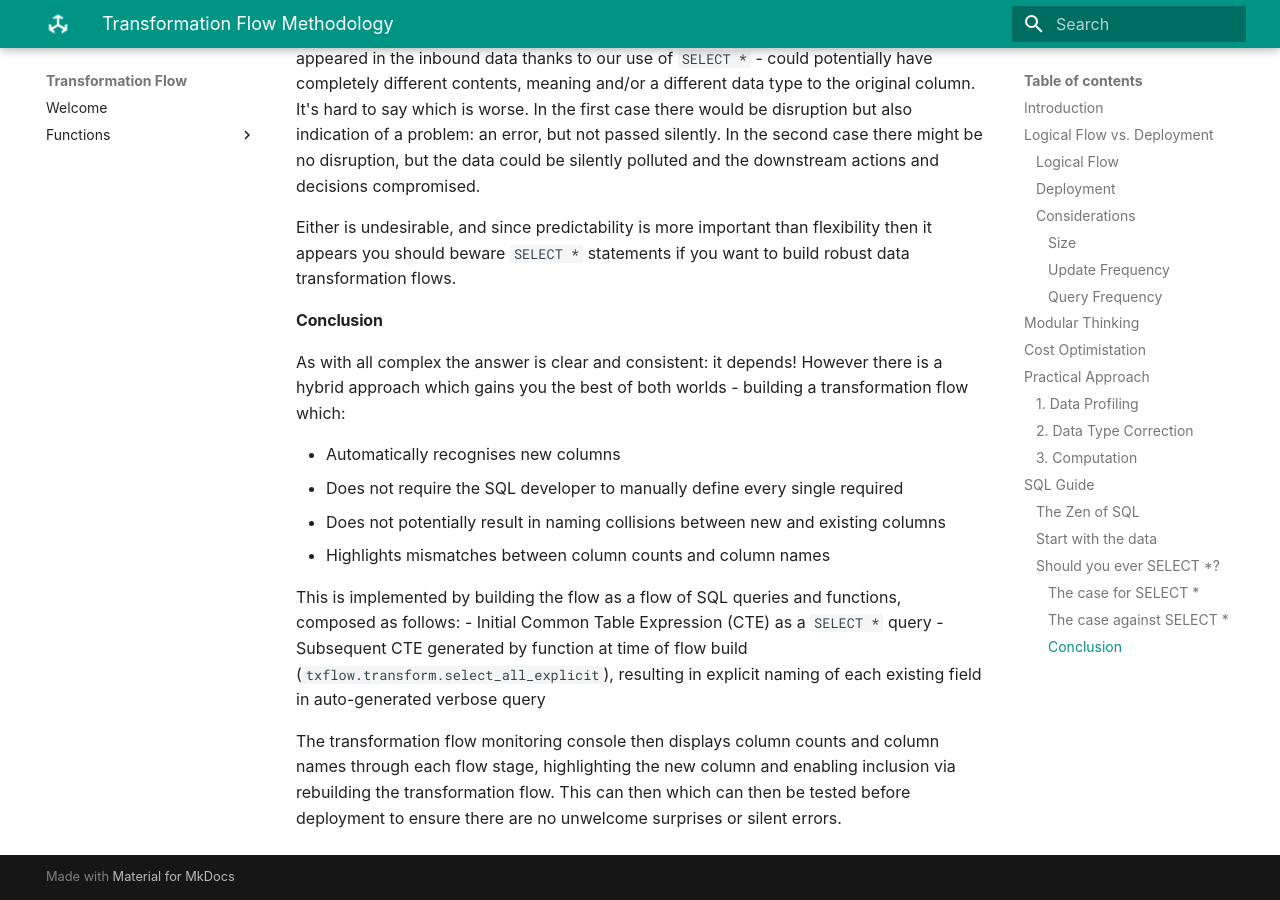
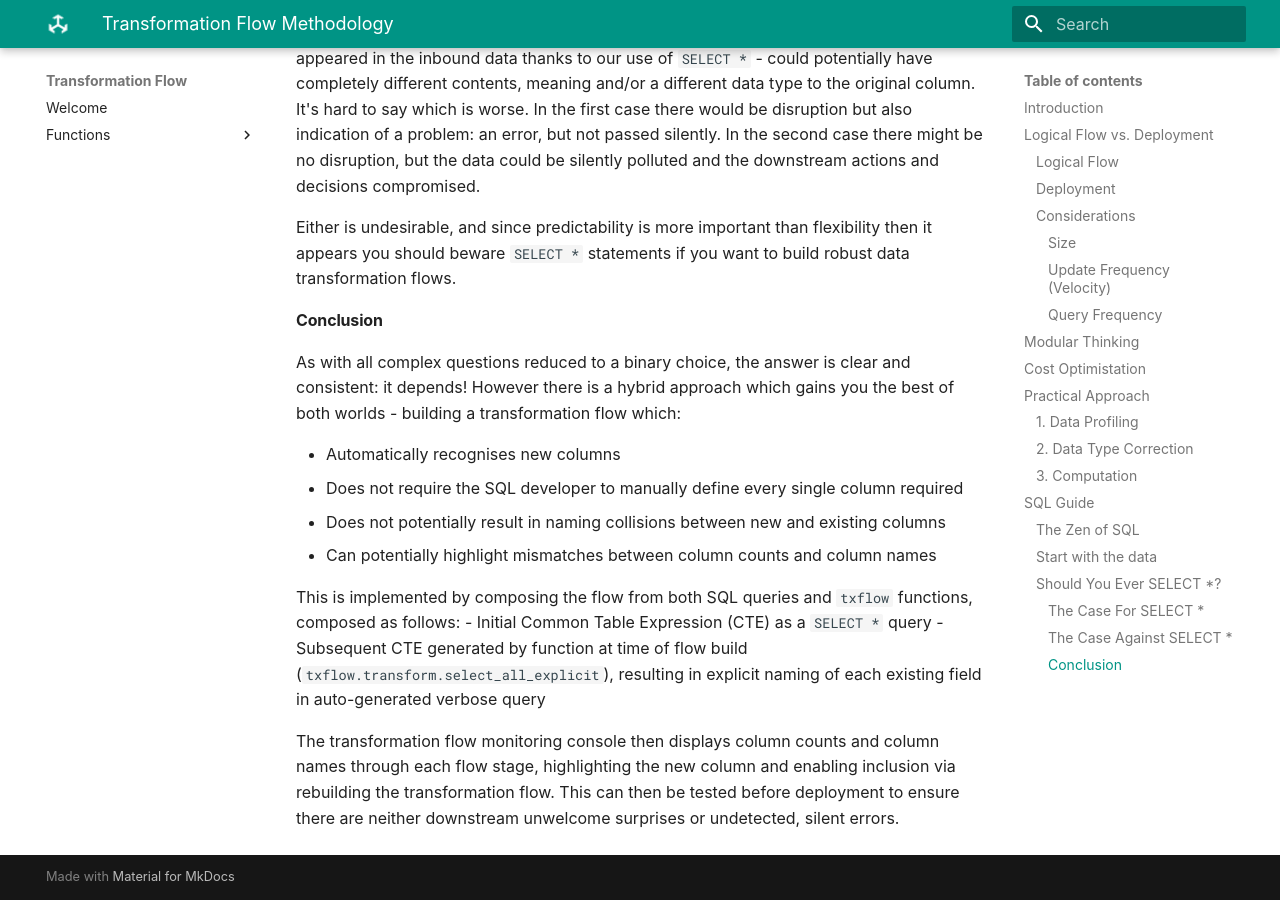
Before and after one commit to transformationflow/transformationflow.github.io, an MkDocs documentation site: the page built from docs/overview-methodology.md, in a window 1280 px wide and 900 px high, scrolled down 3575 px. Built offline with MkDocs 1.6.1 and Material for MkDocs 9.7.7, drawn with Linux system fonts in a browser that asks for light colours; some web fonts are replaced; comment, search, counter and statistics services are not loaded; some of the changed text lies outside the part shown.

Commit message:
masterplan update

```diff
--- a/docs/overview-methodology.md
+++ b/docs/overview-methodology.md
@@ -23,7 +23,7 @@ DBT/Dataform,
 On one end of the spectrum, a small dataset containing a few hundred thousand rows and appending a few thousand rows a day will not require a complex transformation deployment strategy.
 
 #### Size
-#### Update Frequency
+#### Update Frequency (Velocity)
 #### Query Frequency
 
 
@@ -73,17 +73,17 @@ So, in homage to the Zen of Python, we propose a subset of these guidelines to o
 
 ### Start with the data
 
-### Should you ever `SELECT * `?
+### Should You Ever `SELECT * `?
 The first SQL query you will ever write will probably start with `SELECT * FROM...`, which means 'SELECT every column from...' but is it right to use this?  You will see many guides which explicitly and unequivocally state that this is **bad practice** and should never be done!  In reality, the situation is a little more nuanced.
 
-#### The case for `SELECT *`
+#### The Case For `SELECT *`
 The first reason you'll need to `SELECT *` is simple: understanding your data.  You might have some documentation or general feel for the structure and content of the data you're working with, but you need to start with a `SELECT *` in order to bring the full dataset into your flow (potentially with a with a `WHERE` clause to limit the data returned).  Let's be clear, understanding your data is not simply selecting the data and giving the first 200 lines a cursory glance in table format.  This might be acceptable for a relatively small dataset which fits onto a screen or two, but you can draw some very wrong conclusions from visually inspecting a small sample from a large dataset so beware!
 
 In some SQL dialects (including BigQuery) you can add an `EXCEPT ()` statement to exclude specific columns which you excplicity do not want, potentially to avoid duplicate column names or to exclude columns which are known to be uninformative, not useful or simply not used.
 
 The benefit to this approach is that by not explicitly naming every column you want, if new columns appear in the data then they will automatically be included in your downstream flow.  Your query will also be more concise and therefore quicker to write, saving you - the SQL developer/author/magician - valuable time.
 
-#### The case against `SELECT *`
+#### The Case Against `SELECT *`
 However you may _not_ want new columns to automatically appear in your dataset or downstream flow!  By explicitly naming the columns you need then your query will be more verbose (not a problem when it's just a small set of columns, but when you have hundreds can quickly become extremely annoying and time-consuming), but it will also be more robust.  Imagine a scenario where a new column is introduced into the inbound data which conflicts with an important column name used in your downstream flow.
 
 In some SQL dialects, this would cause the query to fail - which could have significant implications for downstream consumers of data.  In BigQuery the query would not fail, but the second introduction of the column name would be aliased with a numerical suffix and any calculations, joins or aggregations which were intended to operate on this field would instead be operating on the new column.  This new column - the one which magically appeared in the inbound data thanks to our use of `SELECT *` - could potentially have completely different contents, meaning and/or a different data type to the original column.  It's hard to say which is worse.  In the first case there would be disruption but also indication of a problem: an error, but not passed silently.  In the second case there might be no disruption, but the data could be silently polluted and the downstream actions and decisions compromised.
@@ -91,15 +91,15 @@ In some SQL dialects, this would cause the query to fail - which could have sign
 Either is undesirable, and since predictability is more important than flexibility then it appears you should beware `SELECT *` statements if you want to build robust data transformation flows.
 
 #### Conclusion
-As with all complex the answer is clear and consistent: it depends!  However there is a hybrid approach which gains you the best of both worlds - building a transformation flow which:
+As with all complex questions reduced to a binary choice, the answer is clear and consistent: it depends!  However there is a hybrid approach which gains you the best of both worlds - building a transformation flow which:
 
 - Automatically recognises new columns
-- Does not require the SQL developer to manually define every single required
+- Does not require the SQL developer to manually define every single column required
 - Does not potentially result in naming collisions between new and existing columns
-- Highlights mismatches between column counts and column names
+- Can potentially highlight mismatches between column counts and column names
 
-This is implemented by building the flow as a flow of SQL queries and functions, composed as follows:
+This is implemented by composing the flow from both SQL queries and `txflow` functions, composed as follows:
 - Initial Common Table Expression (CTE) as a `SELECT *` query
 - Subsequent CTE generated by function at time of flow build (`txflow.transform.select_all_explicit`), resulting in explicit naming of each existing field in auto-generated verbose query
 
-The transformation flow monitoring console then displays column counts and column names through each flow stage, highlighting the new column and enabling inclusion via rebuilding the transformation flow.  This can then which can then be tested before deployment to ensure there are no unwelcome surprises or silent errors.
+The transformation flow monitoring console then displays column counts and column names through each flow stage, highlighting the new column and enabling inclusion via rebuilding the transformation flow.  This can then be tested before deployment to ensure there are neither downstream unwelcome surprises or undetected, silent errors.
```
